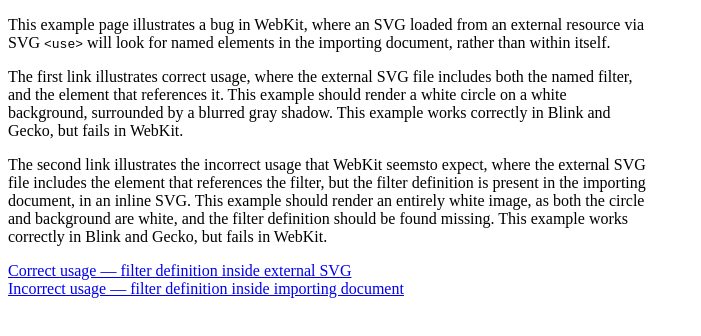
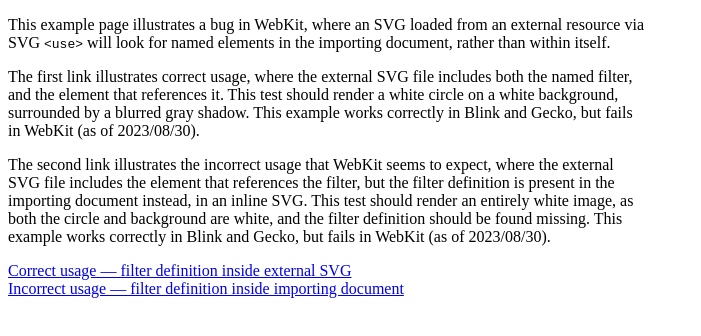
Before and after one commit to sgomes/external-svg-with-filter, a plain HTML site: page index.html in a window 1280 px wide. Shown: the whole page, without its empty margins (0-701 px from the left). Drawn offline with Linux system fonts and the light colour scheme.

Commit message:
Wording and viewport meta

```diff
--- a/index.html
+++ b/index.html
@@ -3,6 +3,7 @@
   <head>
     <title>External SVG with url(#foo)</title>
     <meta charset="UTF-8" />
+		<meta name="viewport" content="width=device-width, initial-scale=1.0">
   </head>
 
   <body style="max-width: 40em;">
@@ -13,16 +14,17 @@
 		</p>
 		<p>
 			The first link illustrates correct usage, where the external SVG file includes both the named
-			filter, and the element that references it. This example should render a white circle on a
-			white background, surrounded by a blurred gray shadow. This example works correctly in Blink
-			and Gecko, but fails in WebKit.
+			filter, and the element that references it. This test should render a white circle on a	white
+			background, surrounded by a blurred gray shadow. This example works correctly in Blink and
+			Gecko, but fails in WebKit (as of 2023/08/30).
 		</p>
 		<p>
-			The second link illustrates the incorrect usage that WebKit seemsto expect, where the external
-			SVG file includes the element that references the filter, but the filter definition is
-			present in the importing document, in an inline SVG. This example should render an entirely
-			white	image, as both the circle and background are white, and the filter definition should be
-			found	missing. This example works correctly in Blink and Gecko, but fails in WebKit.
+			The second link illustrates the incorrect usage that WebKit seems to expect, where the
+			external SVG file includes the element that references the filter, but the filter definition
+			is present in the importing document instead, in an inline SVG. This test should render an
+			entirely white image, as both the circle and background are white, and the filter definition
+			should be	found	missing. This example works correctly in Blink and Gecko, but fails in WebKit
+			(as of 2023/08/30).
 		</p>
 		<p>
 			<a href="correct.html">Correct usage — filter definition inside external SVG</a>
```
